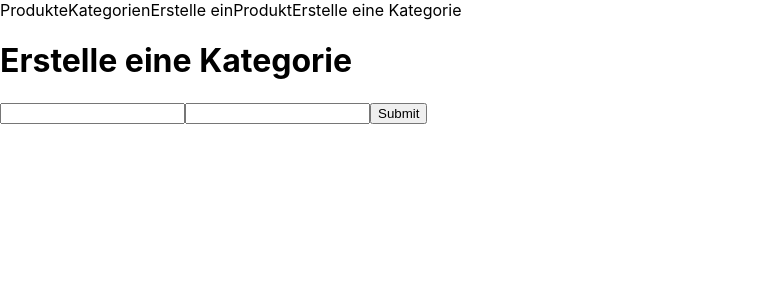
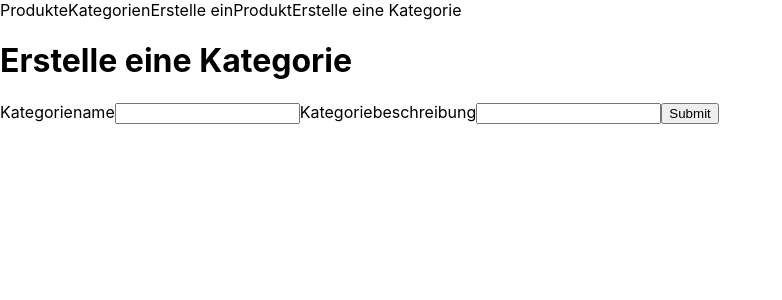
Before and after one commit to UrsulaMontag/my-shop-backend, a Next.js app: page /create-category in a window 1280 px wide. Shown: the top 300 px of the page, without its empty margins (0-782 px from the left). Built offline with nearby package versions, Linux system fonts and the light colour scheme.

Commit message:
Form gets no  data

```diff
--- a/pages/api/category/edit.js
+++ b/pages/api/category/edit.js
@@ -7,7 +7,7 @@ export default async function handler(req, res) {
     const newCategoryData = JSON.parse(req.body);
     await dbConnect();
 
-    const newCategory = await Product.updateOne({
+    const newCategory = await Category.updateOne({
       id: newCategoryData.id,
       name: newCategoryData.name,
       description: newCategoryData.description,
--- a/pages/edit-product.js
+++ b/pages/edit-product.js
@@ -1,3 +1,4 @@
+import { useRouter } from "next/router";
 import ProductCreateForm from "../src/components/ProductCreateForm";
 
 export default function EditPruduct({
--- a/src/components/CategoryCreateForm.js
+++ b/src/components/CategoryCreateForm.js
@@ -28,6 +28,8 @@ export default function CategoryCreateForm() {
   return (
     <>
       <form onSubmit={submit}>
+        <label>
+          Kategoriename
           <input
             required
             type="text"
@@ -48,7 +50,10 @@ export default function CategoryCreateForm() {
               // }));
             }}
           />
+        </label>
 
+        <label>
+          Kategoriebeschreibung
           <input
             required
             type="text"
@@ -62,6 +67,7 @@ export default function CategoryCreateForm() {
               });
             }}
           />
+        </label>
 
         <button type="submit">Submit</button>
       </form>
--- a/src/components/Product.js
+++ b/src/components/Product.js
@@ -80,6 +80,7 @@ function ProductModeShow({
             router.push({
               pathname: "/edit-product",
               query: {
+                id: id,
                 nameValue: name,
                 descriptionValue: description,
                 priceValue: price,
```
Also changed, not shown: pages/api/product/edit.js (+6 -2 lines). Lines whose indentation alone changed are shown as unchanged.
